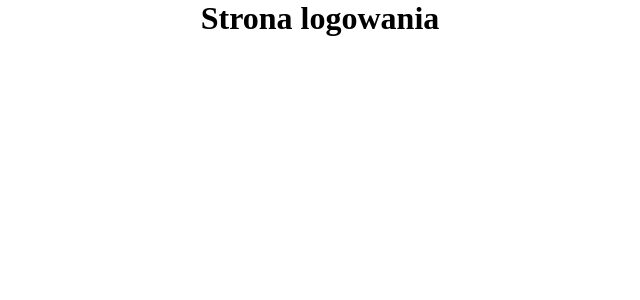
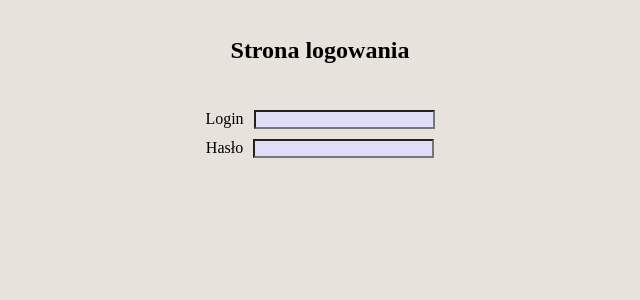
Before and after one commit to RadekPalka/react-i-am-sober, a React (Vite) app: page /login-page in a window 1280 px wide. Shown: the top 300 px of the page, without its empty margins (320-960 px from the left). Built offline with nearby package versions, Linux system fonts and the light colour scheme.

Commit message:
feat: add form to login page

```diff
--- a/src/components/StyledH1.tsx
+++ b/src/components/StyledH1.tsx
@@ -2,4 +2,5 @@ import styled from 'styled-components';
 
 export const StyledH1 = styled.h1`
 	text-align: center;
+	line-height: 100px;
 `;
--- /dev/null
+++ b/src/components/StyledSection.tsx
@@ -0,0 +1,6 @@
+import styled from 'styled-components';
+
+export const StyledSection = styled.section`
+	background-color: #e7e2dc;
+	width: 100vw;
+`;
--- a/src/pages/LoginForm.tsx
+++ b/src/pages/LoginForm.tsx
@@ -1,7 +1,22 @@
-export const LoginForm : React.FC = () =>{
-  return(
-    <>
-      <h1>Strona logowania</h1>
-    </>
-  )
-}
+import { StyledForm } from '../components/StyledForm';
+import { StyledInput } from '../components/StyledInput';
+import { StyledH1 } from '../components/StyledH1';
+import { StyledSection } from '../components/StyledSection';
+import { AuthInput } from '../components';
+
+export const LoginForm: React.FC = () => {
+	return (
+		<StyledSection>
+			<StyledH1>Strona logowania</StyledH1>
+			<StyledForm>
+				<AuthInput value='' labelText='Login' onChange={() => {}} type='text' />
+				<AuthInput
+					value=''
+					labelText='Hasło'
+					onChange={() => {}}
+					type='password'
+				/>
+			</StyledForm>
+		</StyledSection>
+	);
+};
--- a/src/pages/RegistrationForm.tsx
+++ b/src/pages/RegistrationForm.tsx
@@ -4,11 +4,8 @@ import styled from 'styled-components';
 import { AuthInput } from '../components';
 import { StyledH1 } from '../components/StyledH1';
 import { StyledForm } from '../components/StyledForm';
+import { StyledSection } from '../components/StyledSection';
 
-const StyledSection = styled.section`
-	background-color: #e7e2dc;
-	width: 100vw;
-`;
 const StyledDiv = styled.div`
 	height: 100px;
 	background-color: #f5f1ef;
```
